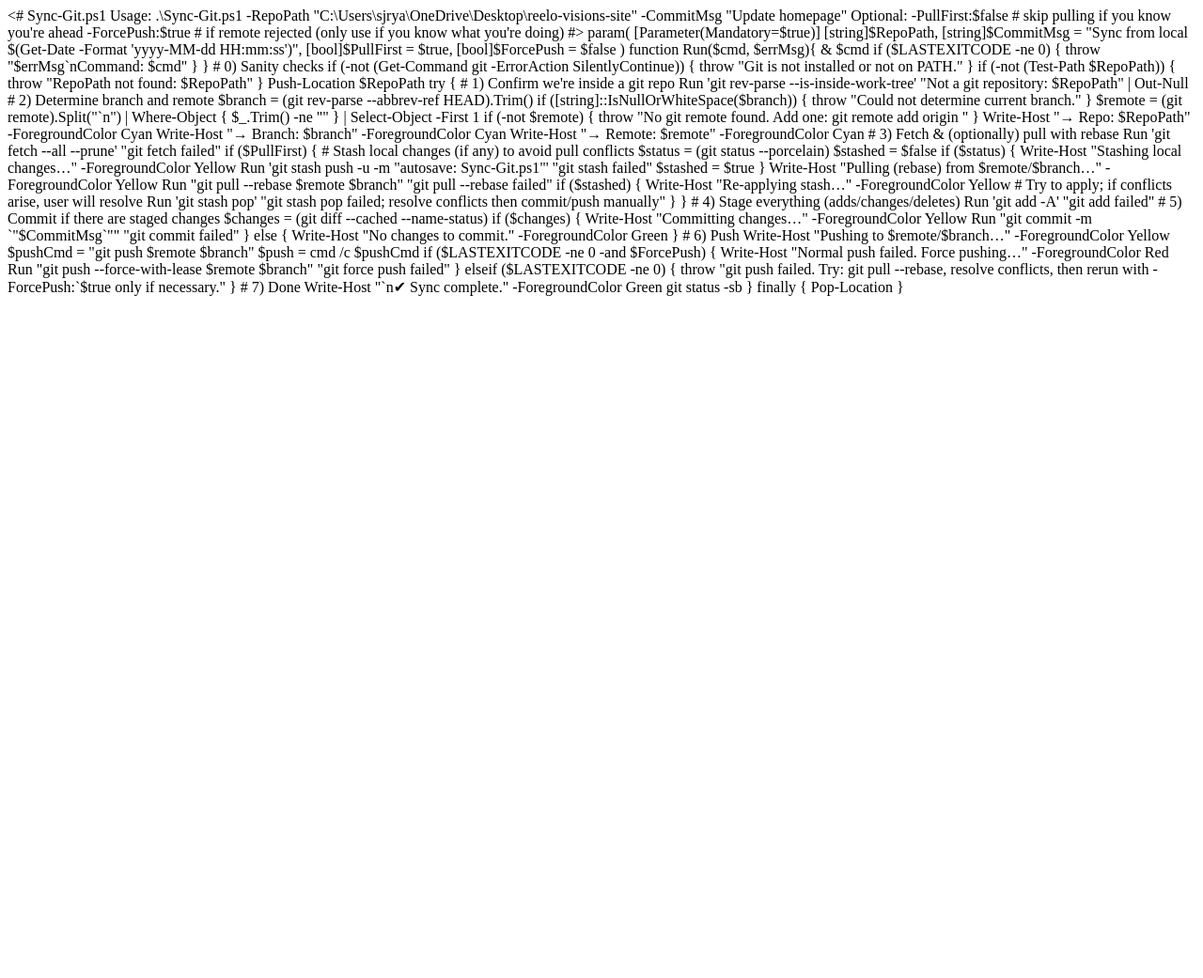
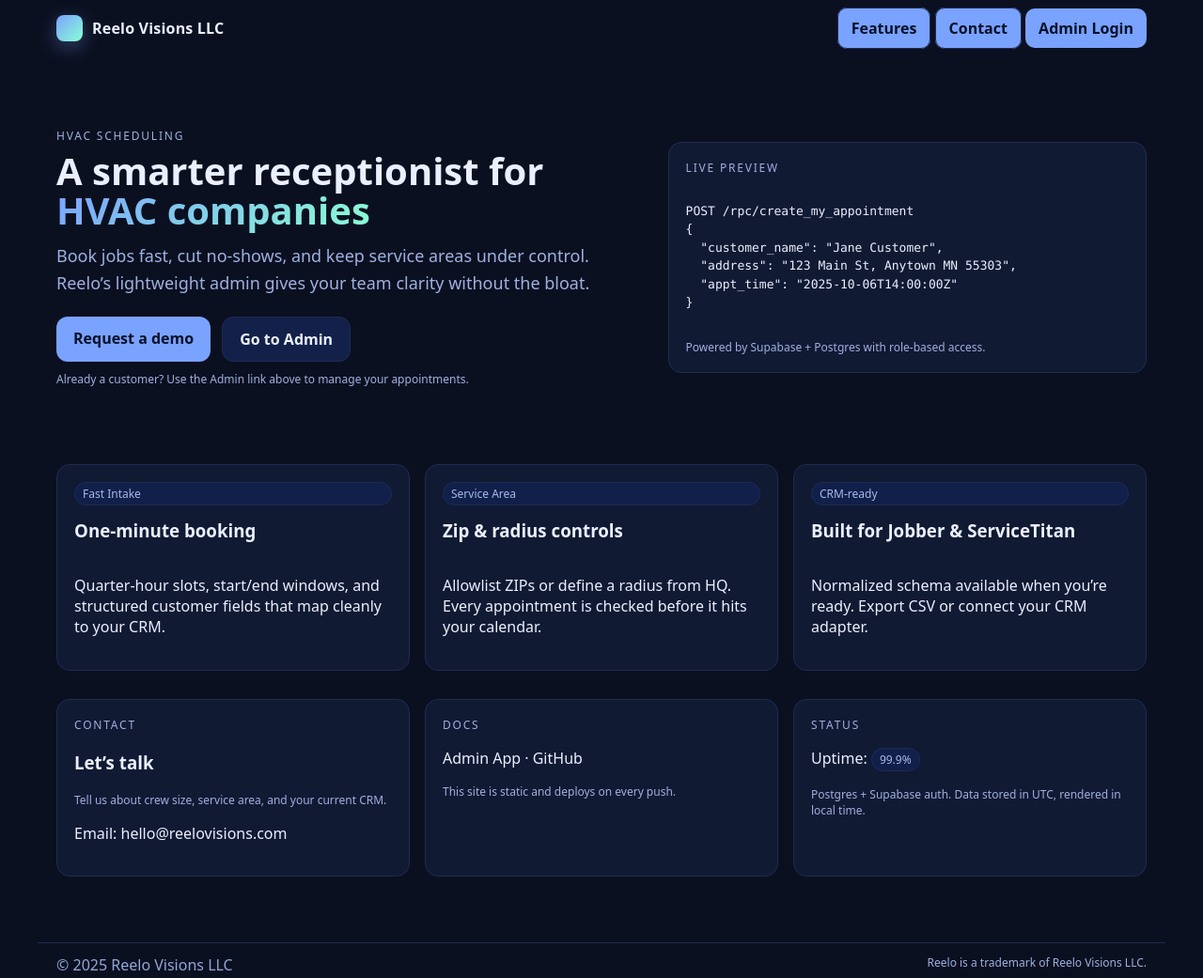
Before and after one commit to reelovisions/reelo-visions-site, a plain HTML site: page index.html in a window 1280 px wide. Shown: the whole page at 94% size. Before the commit the page ends 800 px from the top, so only its background shows below. Drawn offline with Linux system fonts and the light colour scheme.

Commit message:
Add files via upload

```diff
--- a/index.html
+++ b/index.html
@@ -1,95 +1,124 @@
-<#  Sync-Git.ps1
-    Usage:
-      .\Sync-Git.ps1 -RepoPath "C:\Users\sjrya\OneDrive\Desktop\reelo-visions-site" -CommitMsg "Update homepage"
-    Optional:
-      -PullFirst:$false   # skip pulling if you know you're ahead
-      -ForcePush:$true    # if remote rejected (only use if you know what you're doing)
-#>
+<!doctype html>
+<html lang="en">
+<head>
+  <meta charset="utf-8">
+  <meta name="viewport" content="width=device-width, initial-scale=1">
+  <title>Reelo Visions LLC — Smart Scheduling for HVAC</title>
+  <meta name="description" content="Reelo Visions LLC builds smart receptionist tools for HVAC companies — fast scheduling, clean admin, and service area controls.">
+  <style>
+    :root{
+      --bg:#0b1020;--card:#111a33;--ink:#eaf0ff;--muted:#9fb0e0;
+      --accent:#7aa2ff;--accent-2:#8affd3;--line:#1f2b52;
+    }
+    *{box-sizing:border-box}
+    html,body{margin:0;height:100%;background:var(--bg);color:var(--ink);font-family:system-ui,-apple-system,Segoe UI,Roboto,Arial,sans-serif}
+    a{color:inherit;text-decoration:none}
+    .nav{max-width:1200px;margin:0 auto;display:flex;align-items:center;justify-content:space-between;padding:16px 20px}
+    .logo{display:flex;align-items:center;gap:10px;font-weight:800;letter-spacing:.2px}
+    .logo-badge{width:28px;height:28px;border-radius:8px;background:linear-gradient(135deg,var(--accent),var(--accent-2));box-shadow:0 6px 20px rgba(122,162,255,.35)}
+    .nav a.btn{padding:10px 14px;border-radius:10px;background:var(--accent);color:#04122a;font-weight:700}
+    .hero{max-width:1200px;margin:0 auto;padding:64px 20px 40px;display:grid;grid-template-columns:1.1fr .9fr;gap:28px;align-items:center}
+    @media (max-width: 980px){ .hero{grid-template-columns:1fr;padding-top:36px} }
+    .h1{font-size:40px;line-height:1.06;margin:0 0 12px}
+    .h1 b{background:linear-gradient(135deg,var(--accent),var(--accent-2));-webkit-background-clip:text;background-clip:text;color:transparent}
+    .lead{color:var(--muted);font-size:18px;line-height:1.6;margin:0 0 22px}
+    .cta{display:flex;gap:12px;flex-wrap:wrap}
+    .btn{padding:12px 18px;border-radius:12px;border:1px solid var(--line);background:#13214a;color:var(--ink);font-weight:700;cursor:pointer}
+    .btn-primary{background:var(--accent);color:#04122a;border:0}
+    .panel{border:1px solid var(--line);background:var(--card);border-radius:14px;padding:18px}
+    .grid{max-width:1200px;margin:0 auto;padding:30px 20px;display:grid;grid-template-columns:repeat(3,1fr);gap:16px}
+    @media (max-width: 900px){ .grid{grid-template-columns:1fr} }
+    .kicker{font-size:12px;letter-spacing:.15em;text-transform:uppercase;color:var(--muted);margin-bottom:8px}
+    .feat h3{margin:.2rem 0 .6rem}
+    .footer{max-width:1200px;margin:40px auto 20px;padding:12px 20px;color:#93a6d8;border-top:1px solid var(--line);display:flex;flex-wrap:wrap;gap:10px;justify-content:space-between}
+    .note{font-size:12px;color:var(--muted)}
+    .cardish{min-height:220px;display:flex;flex-direction:column;gap:10px}
+    .tag{display:inline-block;padding:3px 8px;border-radius:999px;background:#10204b;color:#a8b9ea;font-size:12px;border:1px solid var(--line)}
+    .mono{font-family:ui-monospace, SFMono-Regular, Menlo, Consolas, monospace}
+  </style>
+</head>
+<body>
+  <header class="nav">
+    <div class="logo">
+      <div class="logo-badge" aria-hidden="true"></div>
+      <div>Reelo Visions LLC</div>
+    </div>
+    <nav class="nav-ctas">
+      <a class="btn" href="#features">Features</a>
+      <a class="btn" href="#contact">Contact</a>
+      <a class="btn btn-primary" href="./admin/app.html">Admin Login</a>
+    </nav>
+  </header>
 
-param(
-  [Parameter(Mandatory=$true)] [string]$RepoPath,
-  [string]$CommitMsg = "Sync from local $(Get-Date -Format 'yyyy-MM-dd HH:mm:ss')",
-  [bool]$PullFirst = $true,
-  [bool]$ForcePush = $false
-)
+  <section class="hero">
+    <div>
+      <p class="kicker">HVAC Scheduling</p>
+      <h1 class="h1">A smarter receptionist for <b>HVAC companies</b></h1>
+      <p class="lead">Book jobs fast, cut no‑shows, and keep service areas under control. Reelo’s lightweight admin gives your team clarity without the bloat.</p>
+      <div class="cta">
+        <a class="btn btn-primary" href="#contact">Request a demo</a>
+        <a class="btn" href="./admin/app.html">Go to Admin</a>
+      </div>
+      <p class="note" style="margin-top:10px">Already a customer? Use the Admin link above to manage your appointments.</p>
+    </div>
+    <div class="panel">
+      <div class="kicker">Live Preview</div>
+      <div class="mono" style="font-size:13px;line-height:1.5;white-space:pre-wrap">
+POST /rpc/create_my_appointment
+{
+  "customer_name": "Jane Customer",
+  "address": "123 Main St, Anytown MN 55303",
+  "appt_time": "2025-10-06T14:00:00Z"
+}
+      </div>
+      <p class="note" style="margin:10px 0 0">Powered by Supabase + Postgres with role‑based access.</p>
+    </div>
+  </section>
 
-function Run($cmd, $errMsg){
-  & $cmd
-  if ($LASTEXITCODE -ne 0) { throw "$errMsg`nCommand: $cmd" }
-}
+  <section id="features" class="grid">
+    <div class="panel feat cardish">
+      <span class="tag">Fast Intake</span>
+      <h3>One-minute booking</h3>
+      <p>Quarter‑hour slots, start/end windows, and structured customer fields that map cleanly to your CRM.</p>
+    </div>
+    <div class="panel feat cardish">
+      <span class="tag">Service Area</span>
+      <h3>Zip & radius controls</h3>
+      <p>Allowlist ZIPs or define a radius from HQ. Every appointment is checked before it hits your calendar.</p>
+    </div>
+    <div class="panel feat cardish">
+      <span class="tag">CRM‑ready</span>
+      <h3>Built for Jobber & ServiceTitan</h3>
+      <p>Normalized schema available when you’re ready. Export CSV or connect your CRM adapter.</p>
+    </div>
+  </section>
 
-# 0) Sanity checks
-if (-not (Get-Command git -ErrorAction SilentlyContinue)) {
-  throw "Git is not installed or not on PATH."
-}
-if (-not (Test-Path $RepoPath)) {
-  throw "RepoPath not found: $RepoPath"
-}
+  <section id="contact" class="grid" style="padding-top:0">
+    <div class="panel">
+      <div class="kicker">Contact</div>
+      <h3>Let’s talk</h3>
+      <p class="note">Tell us about crew size, service area, and your current CRM.</p>
+      <p>Email: <a href="mailto:hello@reelovisions.com">hello@reelovisions.com</a></p>
+    </div>
+    <div class="panel">
+      <div class="kicker">Docs</div>
+      <p><a href="./admin/app.html">Admin App</a> · <a href="https://github.com/reelovisions/reelo-visions-site">GitHub</a></p>
+      <p class="note">This site is static and deploys on every push.</p>
+    </div>
+    <div class="panel">
+      <div class="kicker">Status</div>
+      <p>Uptime: <span class="tag">99.9%</span></p>
+      <p class="note">Postgres + Supabase auth. Data stored in UTC, rendered in local time.</p>
+    </div>
+  </section>
 
-Push-Location $RepoPath
-try {
-  # 1) Confirm we're inside a git repo
-  Run 'git rev-parse --is-inside-work-tree' "Not a git repository: $RepoPath" | Out-Null
+  <footer class="footer">
+    <div>© <span id="y"></span> Reelo Visions LLC</div>
+    <div class="note">Reelo is a trademark of Reelo Visions LLC.</div>
+  </footer>
 
-  # 2) Determine branch and remote
-  $branch = (git rev-parse --abbrev-ref HEAD).Trim()
-  if ([string]::IsNullOrWhiteSpace($branch)) { throw "Could not determine current branch." }
-  $remote = (git remote).Split("`n") | Where-Object { $_.Trim() -ne "" } | Select-Object -First 1
-  if (-not $remote) { throw "No git remote found. Add one: git remote add origin <https://github.com/user/repo.git>" }
-
-  Write-Host "→ Repo:    $RepoPath" -ForegroundColor Cyan
-  Write-Host "→ Branch:  $branch" -ForegroundColor Cyan
-  Write-Host "→ Remote:  $remote" -ForegroundColor Cyan
-
-  # 3) Fetch & (optionally) pull with rebase
-  Run 'git fetch --all --prune' "git fetch failed"
-  if ($PullFirst) {
-    # Stash local changes (if any) to avoid pull conflicts
-    $status = (git status --porcelain)
-    $stashed = $false
-    if ($status) {
-      Write-Host "Stashing local changes…" -ForegroundColor Yellow
-      Run 'git stash push -u -m "autosave: Sync-Git.ps1"' "git stash failed"
-      $stashed = $true
-    }
-
-    Write-Host "Pulling (rebase) from $remote/$branch…" -ForegroundColor Yellow
-    Run "git pull --rebase $remote $branch" "git pull --rebase failed"
-
-    if ($stashed) {
-      Write-Host "Re-applying stash…" -ForegroundColor Yellow
-      # Try to apply; if conflicts arise, user will resolve
-      Run 'git stash pop' "git stash pop failed; resolve conflicts then commit/push manually"
-    }
-  }
-
-  # 4) Stage everything (adds/changes/deletes)
-  Run 'git add -A' "git add failed"
-
-  # 5) Commit if there are staged changes
-  $changes = (git diff --cached --name-status)
-  if ($changes) {
-    Write-Host "Committing changes…" -ForegroundColor Yellow
-    Run "git commit -m `"$CommitMsg`"" "git commit failed"
-  } else {
-    Write-Host "No changes to commit." -ForegroundColor Green
-  }
-
-  # 6) Push
-  Write-Host "Pushing to $remote/$branch…" -ForegroundColor Yellow
-  $pushCmd = "git push $remote $branch"
-  $push = cmd /c $pushCmd
-  if ($LASTEXITCODE -ne 0 -and $ForcePush) {
-    Write-Host "Normal push failed. Force pushing…" -ForegroundColor Red
-    Run "git push --force-with-lease $remote $branch" "git force push failed"
-  } elseif ($LASTEXITCODE -ne 0) {
-    throw "git push failed. Try: git pull --rebase, resolve conflicts, then rerun with -ForcePush:`$true only if necessary."
-  }
-
-  # 7) Done
-  Write-Host "`n✔ Sync complete." -ForegroundColor Green
-  git status -sb
-}
-finally {
-  Pop-Location
-}
+  <script>
+    document.getElementById('y').textContent = new Date().getFullYear();
+  </script>
+</body>
+</html>
```
